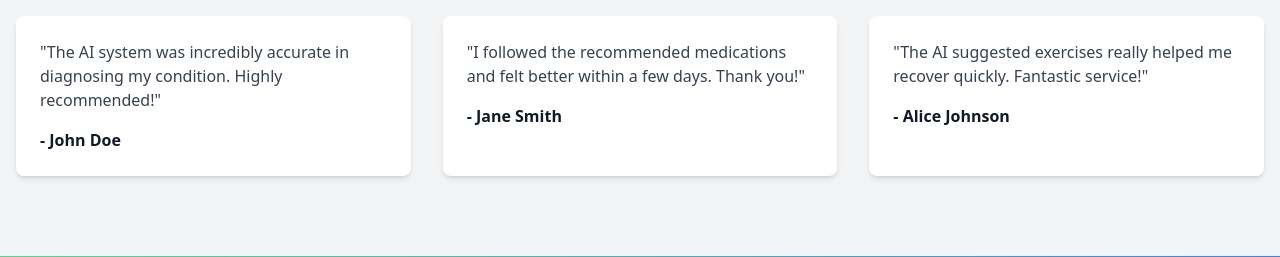
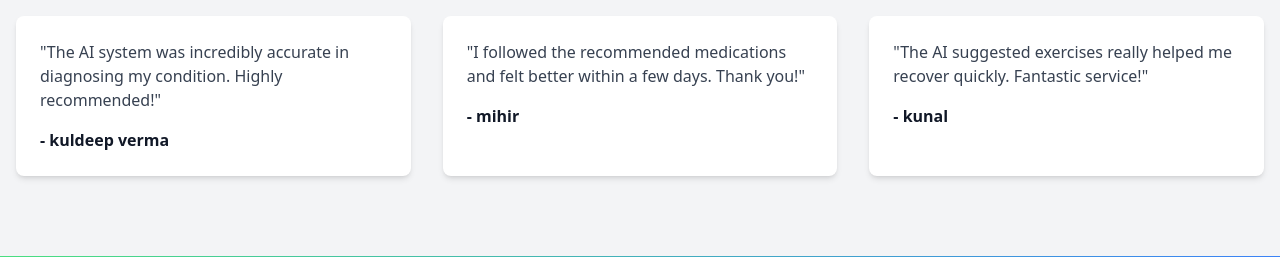
Before and after one commit to kuldeepkd0603/Symptom-Based-Disease-Diagnosis-Web-App, a Flask app: page / in a window 1280 px wide. Shown: the part 1406-1663 px from the top of the page. Run offline with Flask 3, Linux system fonts and the light colour scheme; parts of the project's set-up code (start-up, migrations or seed data) failed here and were passed over; some libraries are stand-ins or nearby versions.

Commit message:
Update index.html

```diff
--- a/templates/index.html
+++ b/templates/index.html
@@ -158,15 +158,15 @@
         <div class="grid grid-cols-1 md:grid-cols-2 lg:grid-cols-3 gap-8">
             <div class="bg-white shadow-md rounded-lg p-6 hover:shadow-lg transition-shadow duration-300">
                 <p class="text-gray-700 mb-4">"The AI system was incredibly accurate in diagnosing my condition. Highly recommended!"</p>
-                <p class="text-gray-900 font-bold">- John Doe</p>
+                <p class="text-gray-900 font-bold">- kuldeep verma</p>
             </div>
             <div class="bg-white shadow-md rounded-lg p-6 hover:shadow-lg transition-shadow duration-300">
                 <p class="text-gray-700 mb-4">"I followed the recommended medications and felt better within a few days. Thank you!"</p>
-                <p class="text-gray-900 font-bold">- Jane Smith</p>
+                <p class="text-gray-900 font-bold">- mihir</p>
             </div>
             <div class="bg-white shadow-md rounded-lg p-6 hover:shadow-lg transition-shadow duration-300">
                 <p class="text-gray-700 mb-4">"The AI suggested exercises really helped me recover quickly. Fantastic service!"</p>
-                <p class="text-gray-900 font-bold">- Alice Johnson</p>
+                <p class="text-gray-900 font-bold">- kunal</p>
             </div>
         </div>
     </section>
```
